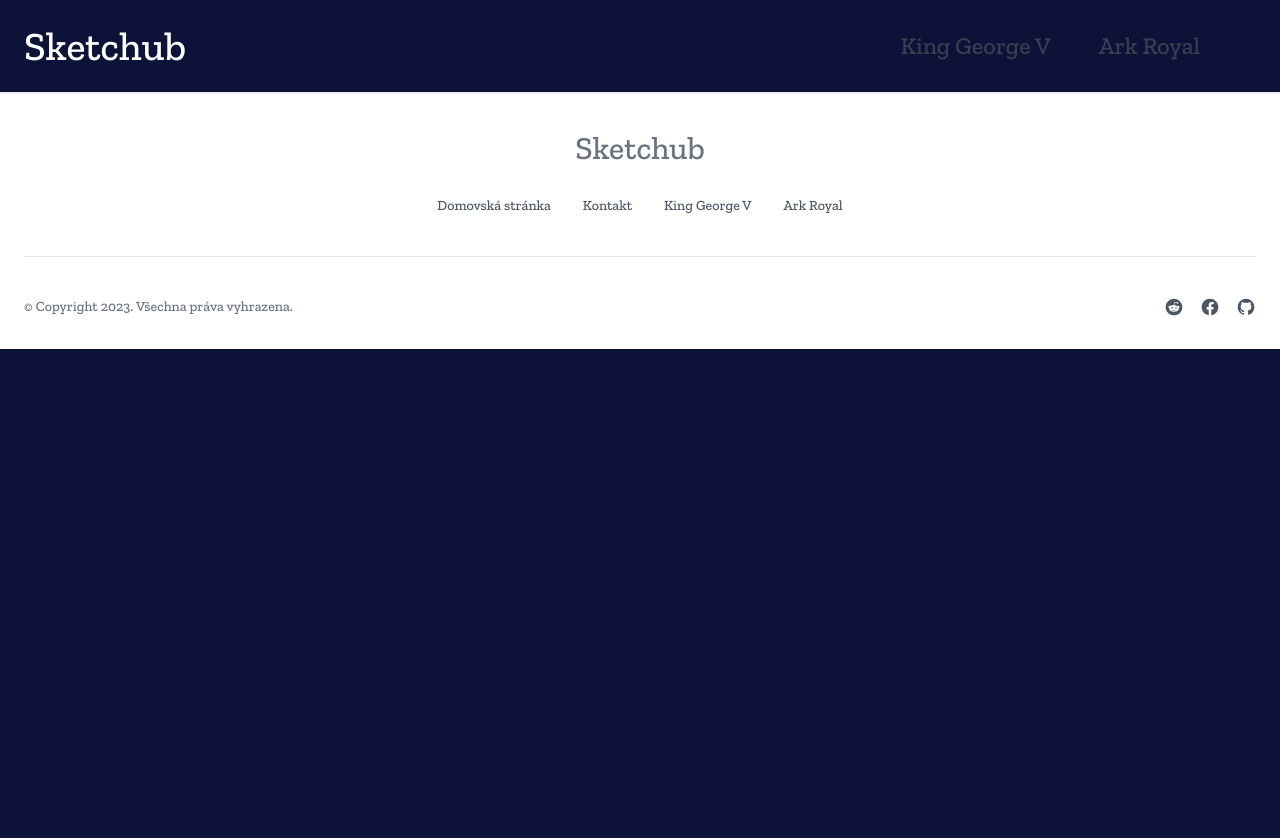
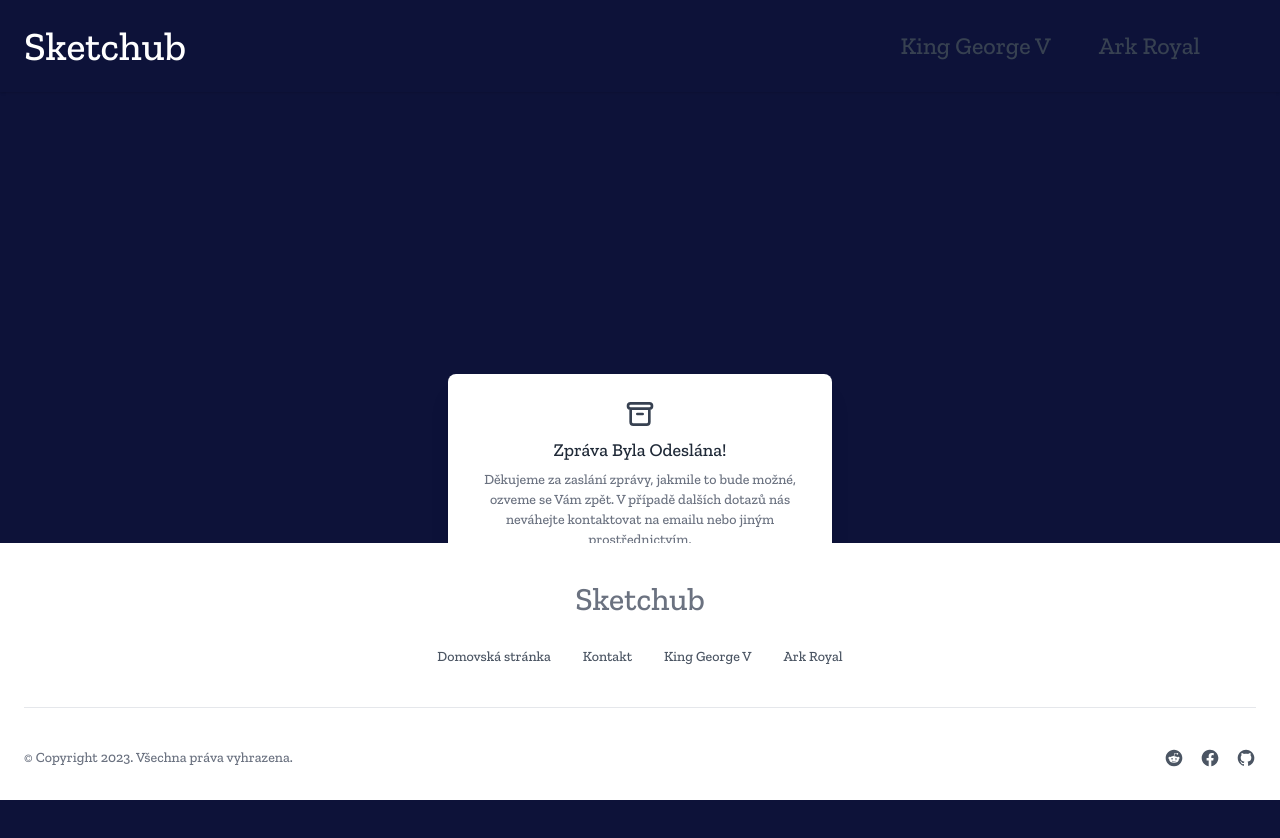
Before and after one commit to LukasKalenda/Sketchhub.eu, a Nuxt app: page /success in a window 1280 px wide. Shown: the top 838 px of the page. Before the commit the page ends 800 px from the top, so only its background shows below. Built offline with nearby package versions, Linux system fonts and the light colour scheme; a web font is replaced by a local one.

Commit message:
pridan succes bar

```diff
--- a/layouts/default.vue
+++ b/layouts/default.vue
@@ -90,7 +90,7 @@
       <slot />
     </main>
 
-    <footer class="bg-white dark:bg-gray-900">
+    <footer class="bg-white dark:bg-gray-900 absolute inset-x-0 bottom-0">
       <div class="container px-6 py-8 mx-auto">
         <div class="flex flex-col items-center text-center">
           <a href="#">
--- a/nuxt.config.ts
+++ b/nuxt.config.ts
@@ -15,7 +15,12 @@ export default defineNuxtConfig({
     }
   },
   modules: [
-    '@nuxtjs/tailwindcss'
+    '@nuxtjs/tailwindcss',
+    'nuxt-gtag',
   ],
+
+  // gtag: {
+  //   id: 'G-FXGDW39ZEV'
+  // },
   css: ['~/assets/scss/main.scss'],
 })
--- a/package.json
+++ b/package.json
@@ -11,7 +11,8 @@
   "devDependencies": {
     "@nuxt/devtools": "latest",
     "@nuxtjs/tailwindcss": "^6.8.0",
-    "nuxt": "^3.7.2"
+    "nuxt": "^3.7.2",
+    "nuxt-gtag": "^1.1.1"
   },
   "dependencies": {
     "alpinejs": "^3.13.0",
--- a/pages/kontakt/index.vue
+++ b/pages/kontakt/index.vue
@@ -97,7 +97,7 @@
               Kontaktní formulář
             </h1>
 
-            <form class="mt-4" action="odeslat.php" method="post">
+            <form class="mt-4" action="odeslat.php" method="POST" data-netlify="true">
               <div class="flex-1">
                 <label
                   class="block mb-2 text-sm text-gray-600 dark:text-gray-200"
--- /dev/null
+++ b/pages/success/index.vue
@@ -0,0 +1,63 @@
+<template>
+  <div>
+    <Head>
+      <Title>Odesláno! | Sketchub</Title>
+    </Head>
+
+    <div>
+      <div
+        class="flex items-end justify-center pt-10 text-center sm:block sm:p-0 p-4"
+      >
+        <span
+          class="hidden sm:inline-block sm:align-middle sm:h-screen"
+          aria-hidden="true"
+          >&#8203;</span
+        >
+
+        <div
+          class="relative inline-block px-4 pt-5 pb-4 overflow-hidden text-left align-bottom transition-all transform bg-white rounded-lg shadow-xl rtl:text-right dark:bg-gray-900 sm:my-8 sm:align-middle sm:max-w-sm sm:w-full sm:p-6"
+        >
+          <div>
+            <div class="flex items-center justify-center">
+              <svg
+                xmlns="http://www.w3.org/2000/svg"
+                class="w-8 h-8 text-gray-700 dark:text-gray-300"
+                fill="none"
+                viewBox="0 0 24 24"
+                stroke="currentColor"
+                stroke-width="2"
+              >
+                <path
+                  stroke-linecap="round"
+                  stroke-linejoin="round"
+                  d="M5 8h14M5 8a2 2 0 110-4h14a2 2 0 110 4M5 8v10a2 2 0 002 2h10a2 2 0 002-2V8m-9 4h4"
+                />
+              </svg>
+            </div>
+
+            <div class="mt-2 text-center">
+              <h3
+                class="text-lg font-medium leading-6 text-gray-800 capitalize dark:text-white"
+                id="modal-title"
+              >
+                Zpráva byla odeslána!
+              </h3>
+              <p class="mt-2 text-sm text-gray-500 dark:text-gray-400">
+                Děkujeme za zaslání zprávy, jakmile to bude možné, ozveme se Vám
+                zpět. V případě dalších dotazů nás neváhejte kontaktovat na emailu nebo jiným prostřednictvím.
+              </p>
+            </div>
+          </div>
+
+          <div class="sm:flex sm:items-center flex items-center justify-center">
+            <NuxtLink
+              class="px-4 py-2 mt-2 text-sm font-medium tracking-wide text-white capitalize transition-colors duration-300 transform bg-blue-600 rounded-md sm:w-auto sm:mt-0 hover:bg-blue-500 focus:outline-none focus:ring focus:ring-blue-300 focus:ring-opacity-40"
+            >
+              Hlavní stránka
+            </NuxtLink>
+          </div>
+        </div>
+      </div>
+    </div>
+  </div>
+</template>
```
Also changed, not shown: 1 other file (tests, documents, lock files or other folders).
